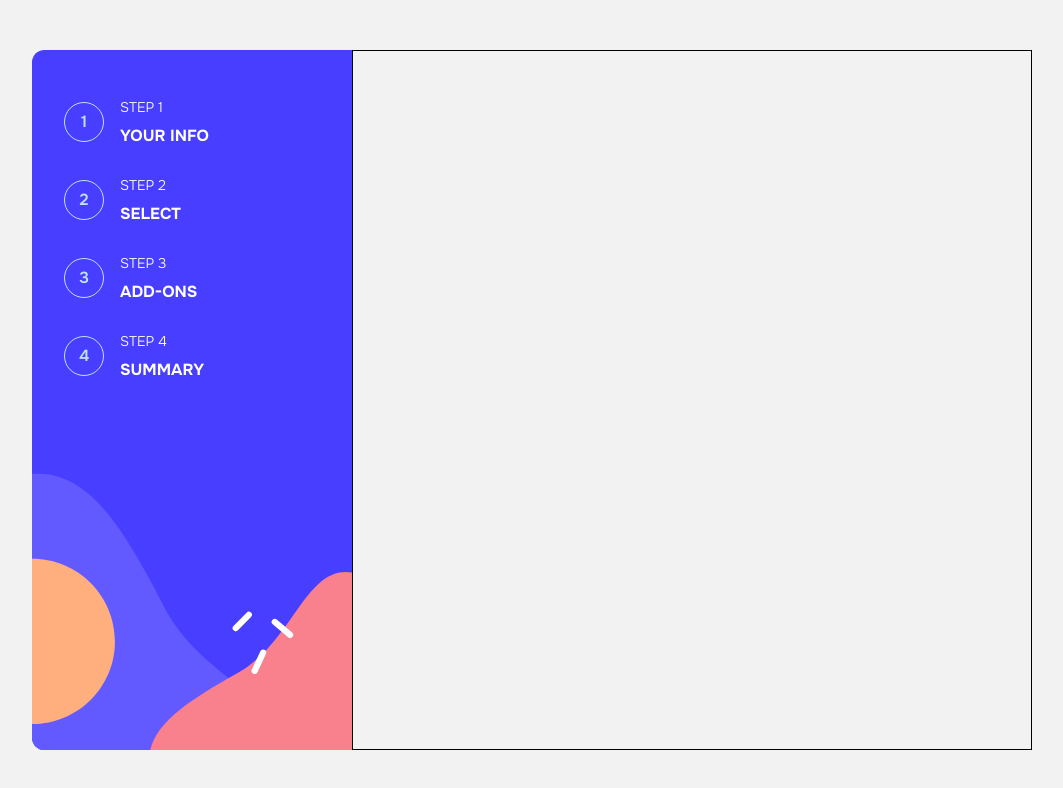
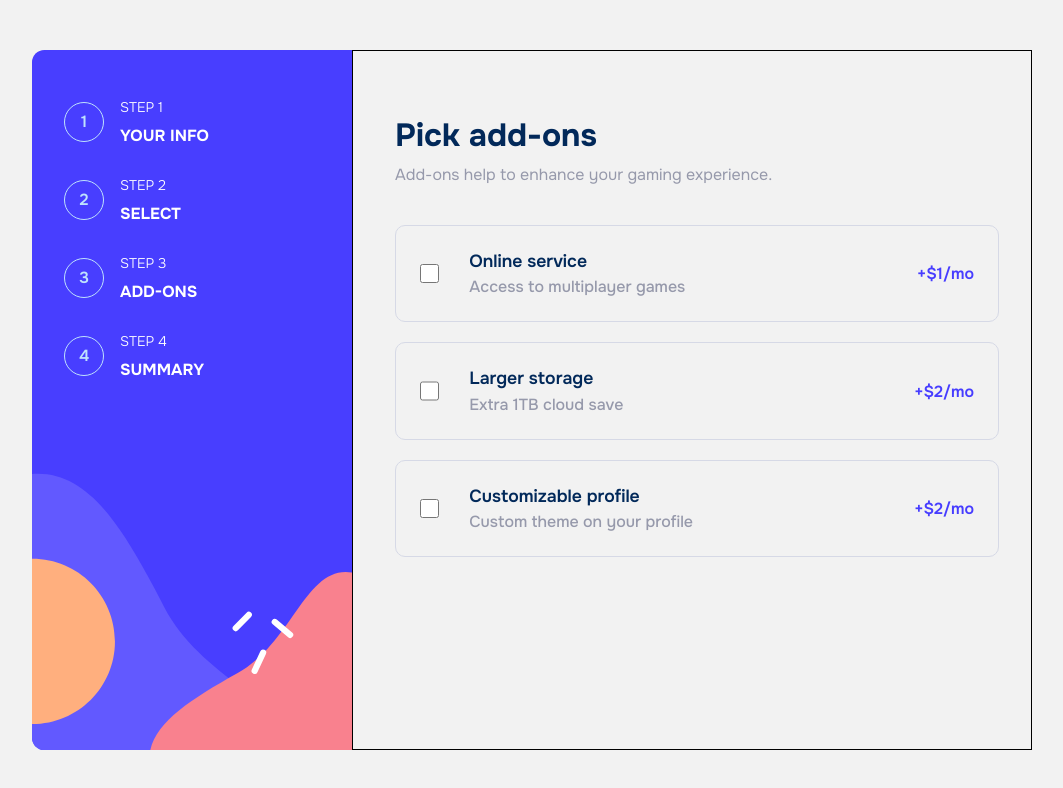
Before and after one commit to TheLuuiis/MultiSteps, a React (Vite) app: page /step3 in a window 1280 px wide. Shown: the top 788 px of the page, without its empty margins (108-1171 px from the left). Built offline with nearby package versions, Linux system fonts and the light colour scheme.

Commit message:
Desarrollo de interfaz (Complemento) e implementación de la lógica de adds

```diff
--- /dev/null
+++ b/src/css/pages/SeleccionarComplemento.css
@@ -0,0 +1,97 @@
+.container__select__complement {
+    width: 100%;
+    height: 100%;
+    display: flex;
+    flex-direction: column;
+}
+
+.title__select {
+    width: 100%;
+    height: auto;
+    margin: 0px 0px 40px;
+}
+
+.title__select h2 {
+    color: hsl(213, 96%, 18%);
+    font-size: 32px;
+    font-weight: 700;
+    text-align: start;
+    margin: 0px 0px 8px;
+}
+
+.title__select p {
+    color: hsl(231, 11%, 63%);
+    font-size: 16px;
+    font-weight: 400;
+    text-align: start;
+}
+
+.container__complement {
+    gap: 20px;
+    width: 100%;
+    height: auto;
+    display: flex;
+    flex-direction: column;
+}
+
+.add {
+    width: 100%;
+    height: auto;
+    padding: 24px;
+    border-radius: 10px;
+    display: flex;
+    justify-content: space-between;
+    align-items: center;
+    cursor: pointer;
+    transition: .3s ease-in-out;
+    border: 1px solid hsl(229, 24%, 87%);
+}
+
+.info__add {
+    gap: 30px;
+    width: auto;
+    height: auto;
+    display: flex;
+    justify-content: center;
+    align-items: center;
+}
+
+.info__add input {
+    width: 19.19px;
+    height: 19.19px;
+}
+
+.info__add input[type="checkbox"] {
+  accent-color: hsl(243, 100%, 62%);
+}
+
+.description__add {
+    width: auto;
+    height: auto;
+}
+
+.description__add h4 {
+    color: hsl(213, 96%, 18%);
+    font-size: 17.6px;
+    font-weight: 600;
+    text-align: start;
+    margin: 0px 0px 4.4px;
+}
+
+.description__add p {
+    color: hsl(231, 11%, 63%);
+    font-size: 16px;
+    font-weight: 500;
+    text-align: start;
+}
+
+.add span {
+    color: hsl(243, 100%, 62%);
+    font-size: 16px;
+    font-weight: 600;
+    text-align: start;
+}
+
+.add:hover {
+    border: 1px solid hsl(243, 100%, 62%);
+}
--- a/src/pages/SeleccionarComplemento.jsx
+++ b/src/pages/SeleccionarComplemento.jsx
@@ -1,8 +1,37 @@
+import '../css/pages/SeleccionarComplemento.css';
+
+    const adds = [
+        {id: 1,name: 'Online service', description: 'Access to multiplayer games', price: '+$1/mo'},
+        {id: 2,name: 'Larger storage', description: 'Extra 1TB cloud save', price: '+$2/mo'},
+        {id: 3,name: 'Customizable profile', description: 'Custom theme on your profile', price: '+$2/mo'}
+    ];
 
 const SeleccionarComplemento = () => {
+
     return (
         <div className="container__select__complement">
-
+            <div className="title__select">
+                <h2>Pick add-ons</h2>
+                <p>
+                    Add-ons help to enhance your gaming experience.
+                </p>
+            </div>
+            <div className="container__complement">
+                {adds.map(({id, name, description, price}) => (
+                    <div className="add" key={id}>
+                        <div className="info__add">
+                            <input type="checkbox" />
+                            <div className="description__add">
+                                <h4>{name}</h4>
+                                <p>
+                                    {description}
+                                </p>
+                            </div>
+                        </div>
+                        <span>{price}</span>
+                    </div>
+                ))}
+            </div>
         </div>
     );
 }
```
